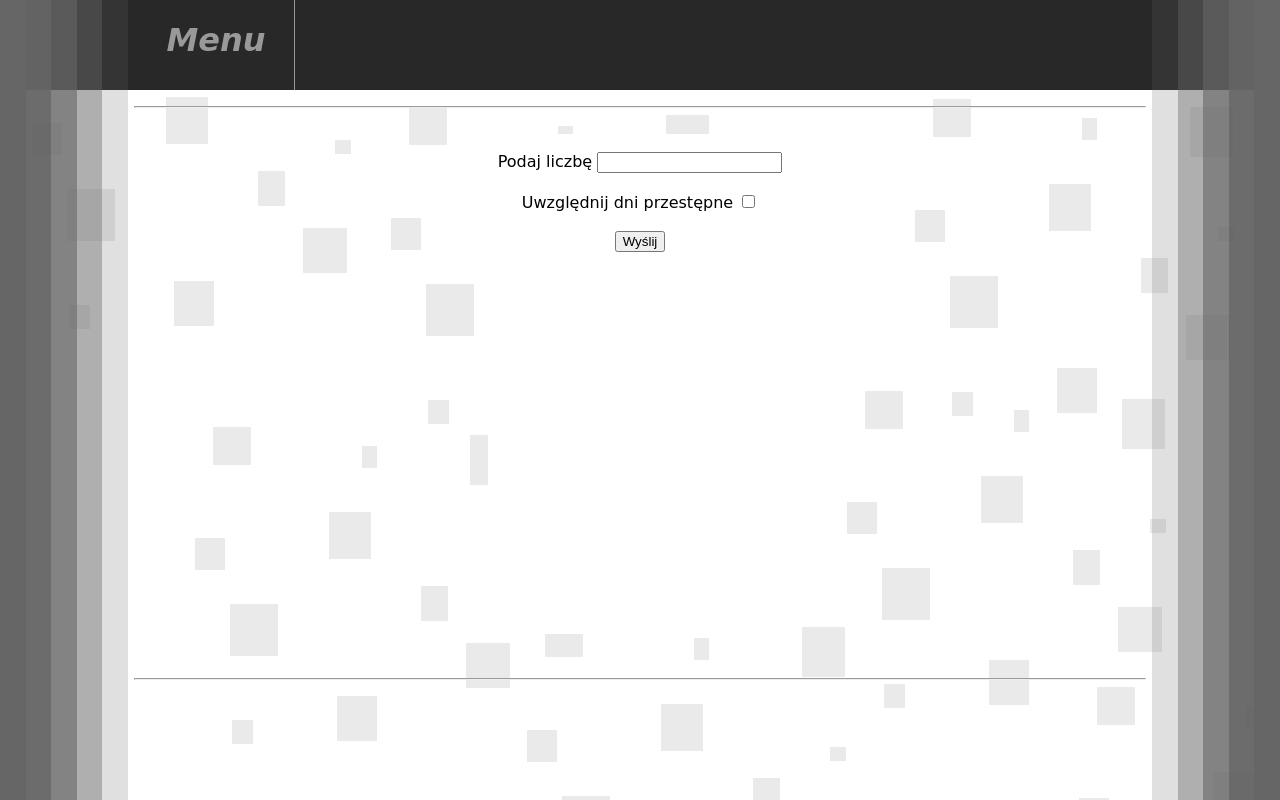
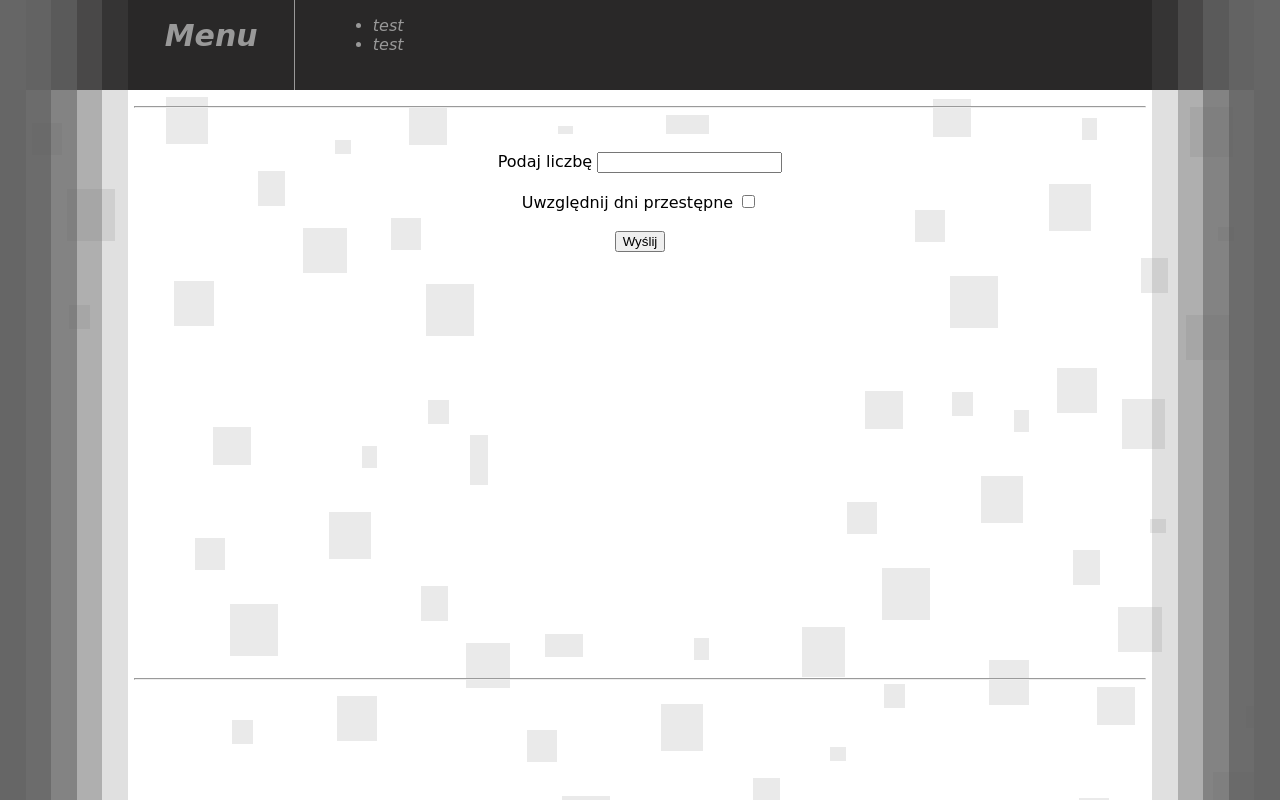
Before and after one commit to Rejfen/site, a PHP site: page / in a window 1280 px wide. Run offline with PHP 8.4, Linux system fonts and the light colour scheme.

Commit message:
add menu and classes for it

```diff
--- a/php/src/index.php
+++ b/php/src/index.php
@@ -19,9 +19,16 @@
         <meta charset="UTF-8">
     </head>
     <body>
-        <div class="menu ">
-            <h1 class="menuTextMod">Menu</h1>
+        <div class="menu">
+            <div class="menuTextMod">Menu</div>
             <div class="line"></div>
+            <div class="linkTextMod">
+                <ul>
+                    <li>test</li>
+                    <li>test</li>
+                </ul>
+            </div>
+
         </div>
         <div>
             <div class="left-sblock1"></div>
--- a/php/src/style.css
+++ b/php/src/style.css
@@ -99,8 +99,32 @@ body {
 }
 
 .menuTextMod {
-    color:#999999;
-    margin-left:13%;
-    font-style:italic;
-    font-family:'Comic Sans MS';
+    position: absolute;
+    width: 13%;
+    height: 90px;
+    top: 20%;
+    left: 0;
+    right: 0;
+    margin-top: auto;
+    color: #999999;
+    margin-left: 10%;
+    font-style: italic;
+    font-family: 'Comic Sans MS';
+    text-align: center;
+    font-size: 30px;
+    font-weight: bold;
 }
+
+.linkTextMod {
+    color: #999999;
+    margin-left: 26%;
+    font-style: italic;
+    font-family: 'Comic Sans MS';
+    position: absolute;
+    width: 74%;
+    height: 90px;
+    top: 0;
+    left: 0;
+    right: 0;
+    margin-top: auto;
+}
```
